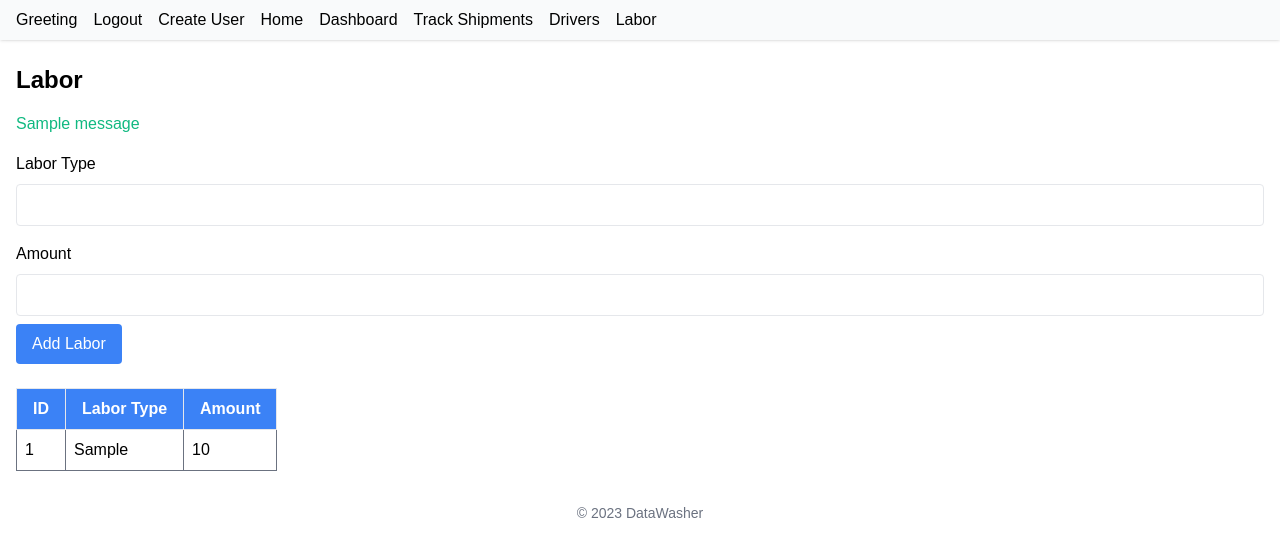
After one commit to kamekazz/DataWasher, a Flask app: page /labor in a window 1280 px wide. The commit adds this page. Shown: the top 557 px of the page. Run offline with Flask 3, Linux system fonts and the light colour scheme; a user stored in the database is signed in; tables that the repository leaves empty hold one stand-in row (values such as "Sample post"); one stand-in notice (Sample message) is shown; some libraries are stand-ins or nearby versions.

Commit message:
Add labor management section

```diff
--- a/routes.py
+++ b/routes.py
@@ -1,12 +1,12 @@
 import os
-from flask import Blueprint, render_template, request, redirect, url_for
+from flask import Blueprint, render_template, request, redirect, url_for, flash
 from flask_login import login_user, logout_user, login_required
 from logic.one_hour_report import count_assigned_tasks
 from logic.tracking_status import (
     process_tracking_csv,
     process_single_tracking_number,
 )
-from models import db, User, Driver
+from models import db, User, Driver, Labor
 
 bp = Blueprint("main", __name__)
 
@@ -157,6 +157,35 @@ def drivers():
     )
 
 
+@bp.route("/labor", methods=["GET", "POST"])
+@login_required
+def labor():
+    """Create a new labor record and list all existing records."""
+    if request.method == "POST":
+        labor_type = request.form.get("labor_type")
+        amount = request.form.get("amount")
+        if not labor_type or not amount:
+            flash("Labor type and amount are required", "error")
+        else:
+            try:
+                amount_int = int(amount)
+            except ValueError:
+                flash("Amount must be an integer", "error")
+            else:
+                new_labor = Labor(labor_type=labor_type, amount=amount_int)
+                db.session.add(new_labor)
+                db.session.commit()
+                flash(f"Added labor type {labor_type}", "success")
+        return redirect(url_for("main.labor"))
+
+    all_labor = Labor.query.all()
+    return render_template(
+        "pages/labor.html",
+        title="Labor",
+        labor_entries=all_labor,
+    )
+
+
 @bp.route("/greet/<name>")
 def greet(name):
     return f"<p>Hello, {name}!</p>"
--- a/templates/elements/header.html
+++ b/templates/elements/header.html
@@ -19,5 +19,6 @@
             <a href="{{ url_for('main.dashboard') }}">Dashboard</a>
             <a href="{{ url_for('main.track_shipments') }}">Track Shipments</a>
             <a href="{{ url_for('main.drivers') }}">Drivers</a>
+            <a href="{{ url_for('main.labor') }}">Labor</a>
         </nav>
     </header>
--- /dev/null
+++ b/templates/pages/labor.html
@@ -0,0 +1,43 @@
+{% include 'elements/header.html' %}
+<div class="container mx-auto px-4">
+    <h1 class="text-2xl font-bold mb-4">Labor</h1>
+    {% with messages = get_flashed_messages(with_categories=true) %}
+    {% if messages %}
+        {% for category, msg in messages %}
+        <p class="mb-4 {% if category == 'success' %}text-success{% else %}text-error{% endif %}">{{ msg }}</p>
+        {% endfor %}
+    {% endif %}
+    {% endwith %}
+    <form method="post" class="mb-6">
+        <label for="labor_type" class="block mb-2 font-medium">Labor Type</label>
+        <input id="labor_type" name="labor_type" type="text" class="border p-2 rounded w-full" />
+        <label for="amount" class="block mb-2 font-medium mt-4">Amount</label>
+        <input id="amount" name="amount" type="number" class="border p-2 rounded w-full" />
+        <button type="submit" class="mt-2 px-4 py-2 bg-blue-500 text-white rounded">Add Labor</button>
+    </form>
+    <table class="table-auto border-collapse palette-table">
+        <thead>
+            <tr>
+                <th class="border px-4 py-2 text-left">ID</th>
+                <th class="border px-4 py-2 text-left">Labor Type</th>
+                <th class="border px-4 py-2 text-left">Amount</th>
+            </tr>
+        </thead>
+        <tbody>
+        {% if labor_entries %}
+            {% for l in labor_entries %}
+            <tr>
+                <td class="border px-4 py-2">{{ l.id }}</td>
+                <td class="border px-4 py-2">{{ l.labor_type }}</td>
+                <td class="border px-4 py-2">{{ l.amount }}</td>
+            </tr>
+            {% endfor %}
+        {% else %}
+            <tr>
+                <td class="border px-4 py-2" colspan="3">No labor entries yet.</td>
+            </tr>
+        {% endif %}
+        </tbody>
+    </table>
+</div>
+{% include 'elements/footer.html' %}
```
Also changed, not shown: models.py (+11 -0 lines).
